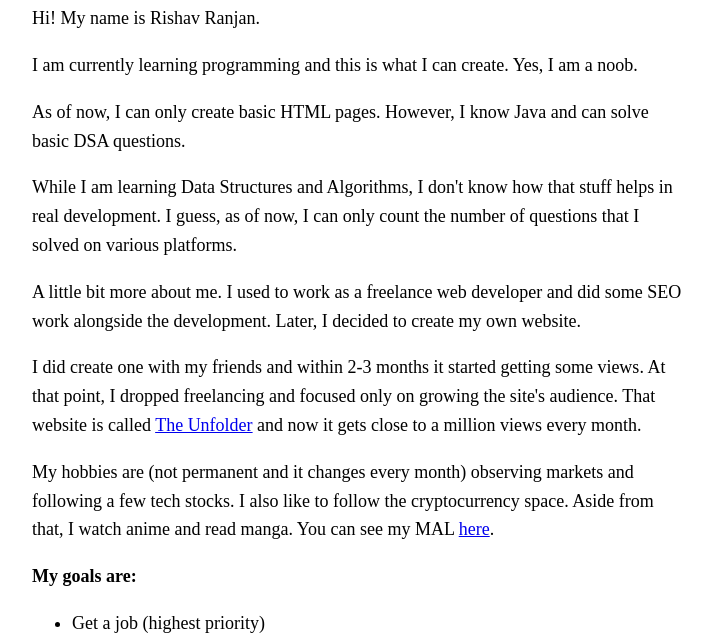
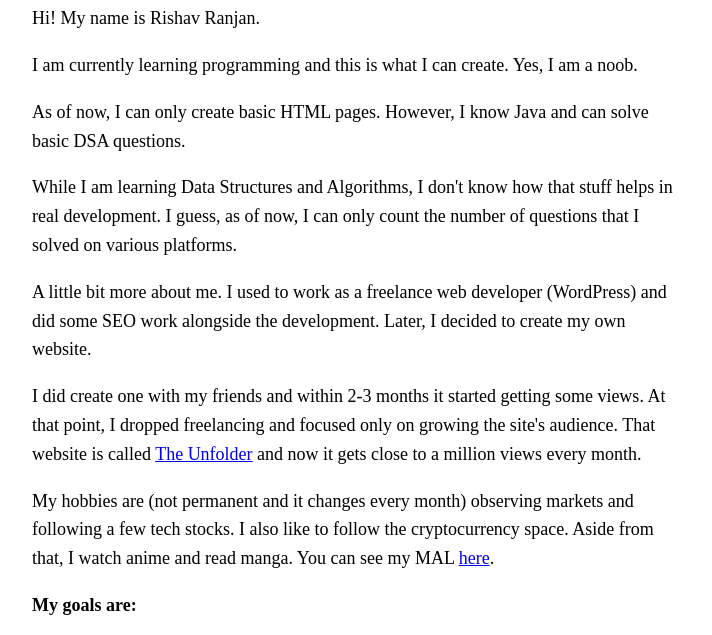
Before and after one commit to ranjancodes/about-me, a plain HTML site: page index.html in a window 1280 px wide. Shown: the part 103-738 px from the top of the page, without its empty margins (283-995 px from the left). Drawn offline with Linux system fonts and the light colour scheme.

Commit message:
Update index.html

```diff
--- a/index.html
+++ b/index.html
@@ -13,7 +13,7 @@
     <p>I am currently learning programming and this is what I can create. Yes, I am a noob.</p>
     <p>As of now, I can only create basic HTML pages. However, I know Java and can solve basic DSA questions.</p>
     <p>While I am learning Data Structures and Algorithms, I don't know how that stuff helps in real development. I guess, as of now, I can only count the number of questions that I solved on various platforms.</p>
-    <p>A little bit more about me. I used to work as a freelance web developer and did some SEO work alongside the development. Later, I decided to create my own website.</p>
+    <p>A little bit more about me. I used to work as a freelance web developer (WordPress) and did some SEO work alongside the development. Later, I decided to create my own website.</p>
     <p>I did create one with my friends and within 2-3 months it started getting some views. At that point, I dropped freelancing and focused only on growing the site's audience. That website is called <a href="https://www.theunfolder.com/" rel="noopener" target="_blank">The Unfolder</a> and now it gets close to a million views every month.</p>
     <p>My hobbies are (not permanent and it changes every month) observing markets and following a few tech stocks. I also like to follow the cryptocurrency space. Aside from that, I watch anime and read manga. You can see my MAL <a href="https://myanimelist.net/profile/rishavranjan" rel="noreferrer noopener" target="_blank">here</a>.</p>
     <p><b>My goals are:</b></p>
```
